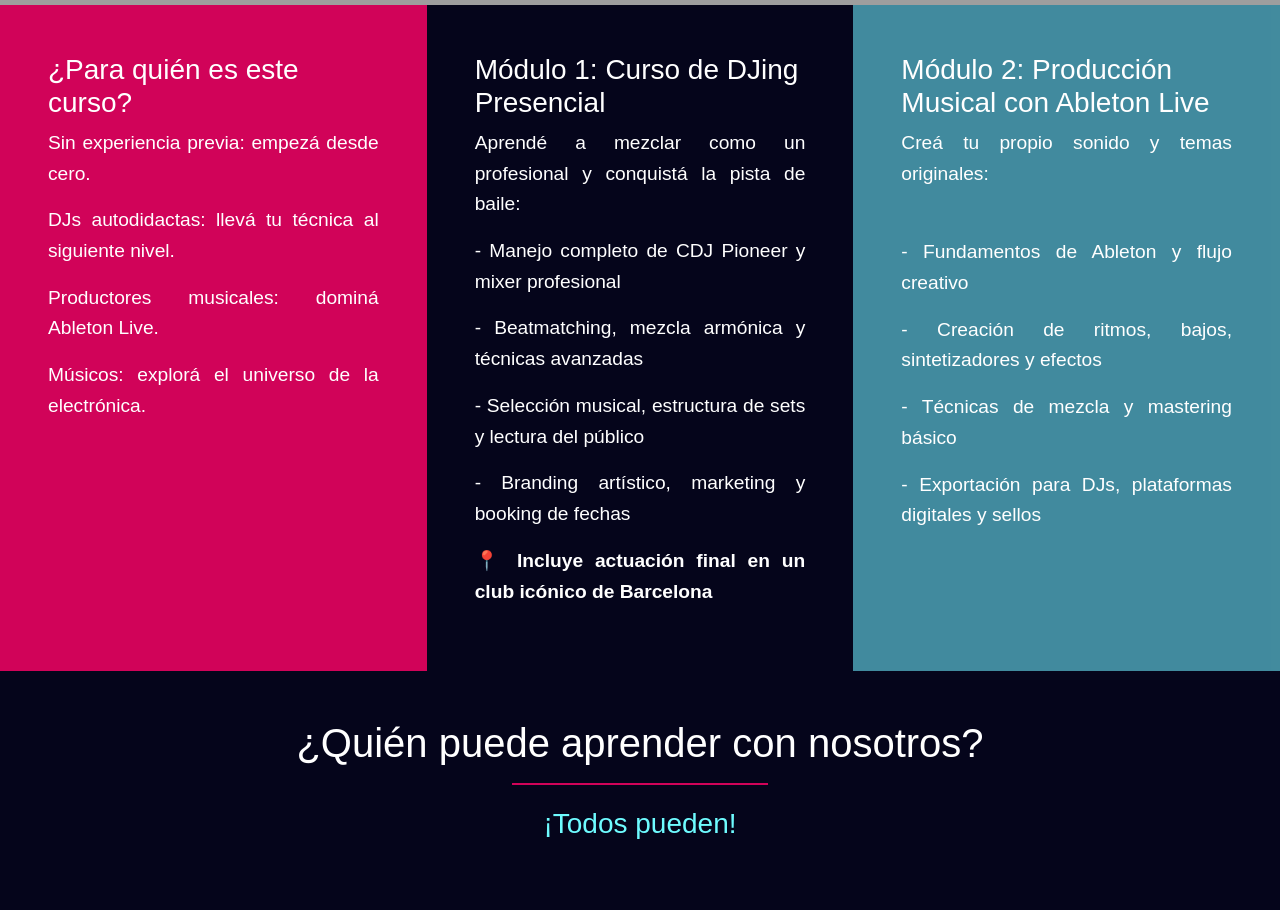
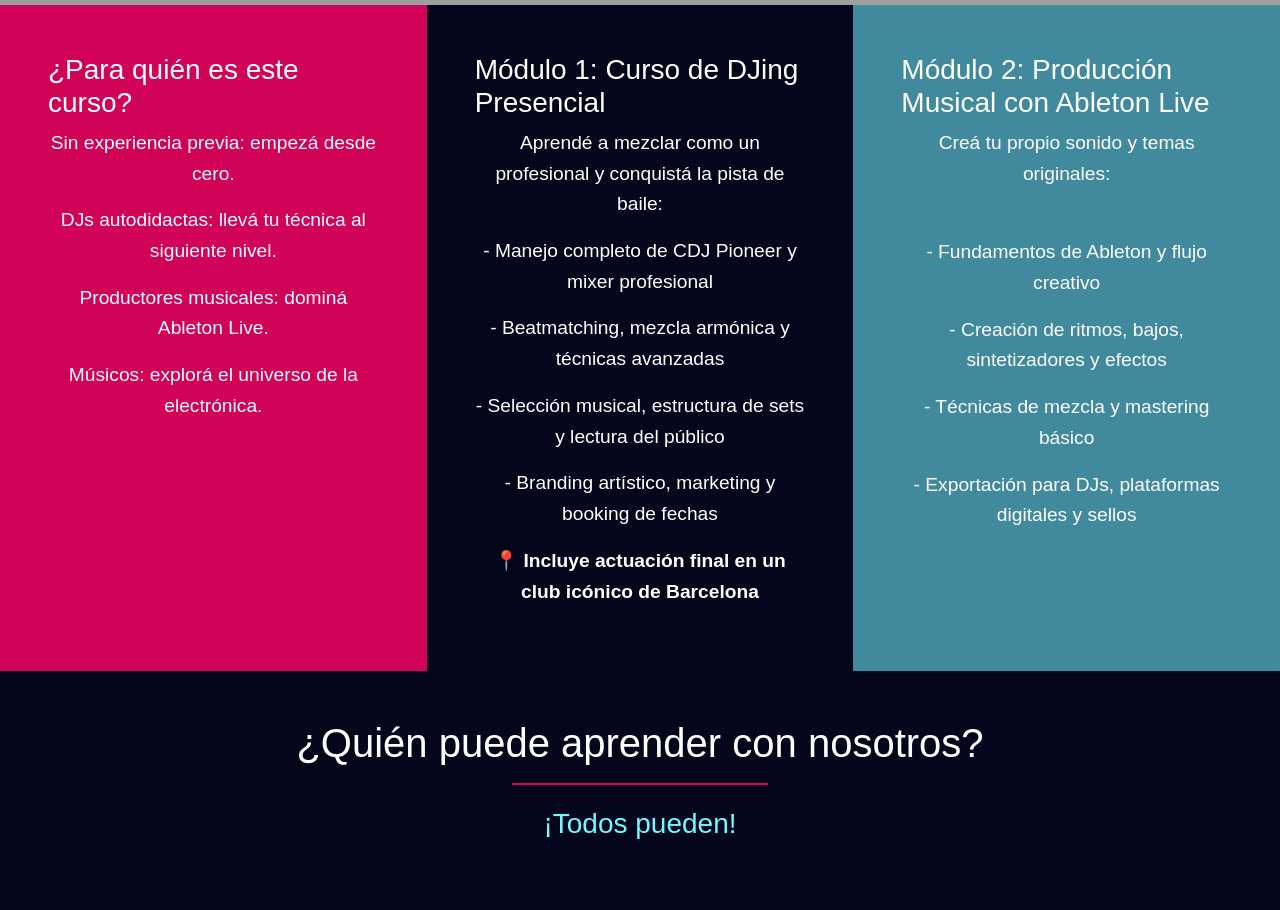
Before and after one commit to FacundoPohle/Basslineage-Repository, a React (Vite) app in the folder soundfront/: page / in a window 1280 px wide. Shown: the part 3320-4230 px from the top of the page. Built offline with nearby package versions, Linux system fonts and the light colour scheme; grey boxes are pictures that could not be loaded; a web font is replaced by a local one.

Commit message:
asdfadsf

```diff
--- a/soundfront/src/styles/examples.css
+++ b/soundfront/src/styles/examples.css
@@ -21,7 +21,7 @@
   background-image: url("../img/compac.png");
   background-size: cover;
   background-position: 50% 20%;
-  min-height: 90vh;
+  min-height: 100vh;
   /* z-index: 0; */
 }
 
--- a/soundfront/src/styles/expect.css
+++ b/soundfront/src/styles/expect.css
@@ -61,7 +61,7 @@
         padding-left: 3.5rem;
         padding-right: 3.5rem;
         width: auto;
-        text-align: justify;
+        text-align: center;
         font-size: 1.2rem;
     }
 
@@ -141,7 +141,7 @@
         font-size: 1.2rem;
         line-height: 1.6;
         color: #e0e0e0;
-        text-align: justify;
+        text-align: center;
     }
 
 
```
